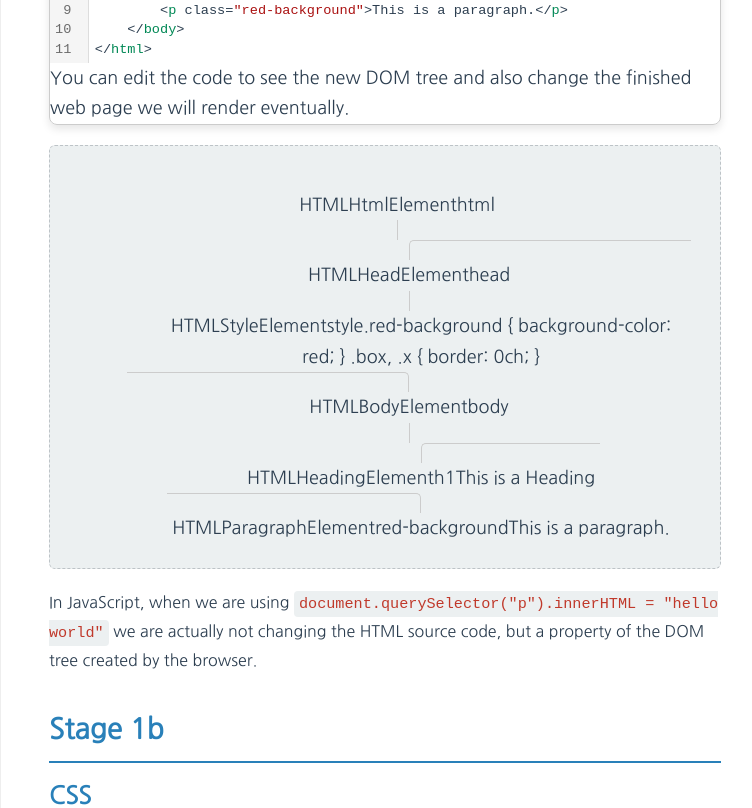
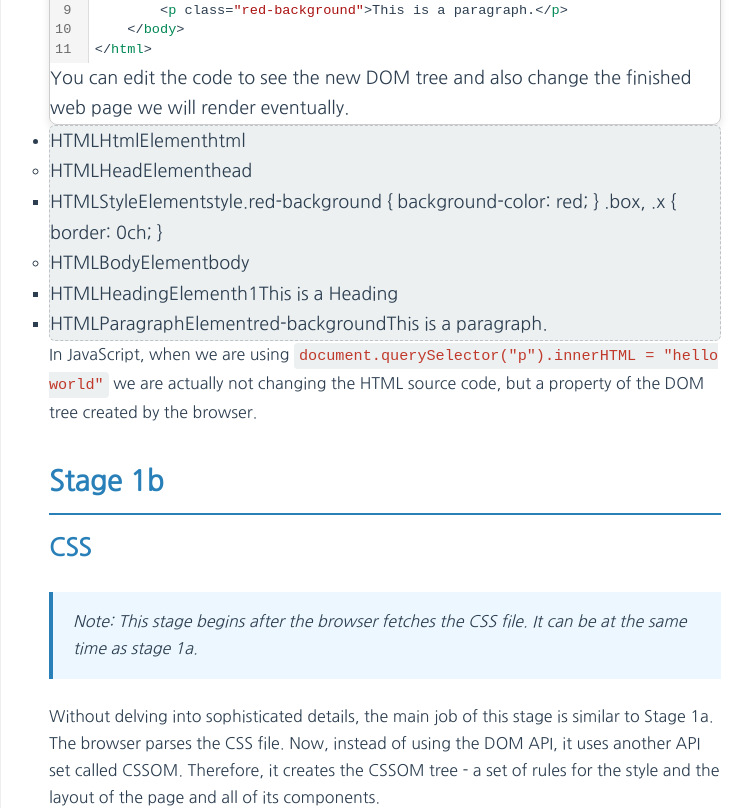
Before and after one commit to MoustachePants/browser-blog, a React (Vite) app: page / in a window 1280 px wide. Shown: the part 2280-3088 px from the top of the page, without its empty margins (255-1007 px from the left). Built offline with nearby package versions, Linux system fonts and the light colour scheme.

Commit message:
tree style WIP

```diff
--- a/src/components/Layout/Header/Header.css
+++ b/src/components/Layout/Header/Header.css
@@ -17,7 +17,7 @@
   font-weight: 400;
 }
 
-.blog-header-container ul {
+.blog-header-container > ul {
   list-style: none;
   display: flex;
   flex-direction: column;
--- a/src/components/Layout/Main/Main.css
+++ b/src/components/Layout/Main/Main.css
@@ -92,16 +92,13 @@
   margin-bottom: 0.75rem;
 }
 
-.stage ul {
+.stage > ul {
   list-style-type: disc;
   padding-left: 1.5rem;
 }
 
 .placeholder {
   background: #ecf0f1;
-  padding: 1.5rem;
-  text-align: center;
-  margin: 1.25rem 0;
   border: 0.0625rem dashed #bdc3c7;
   border-radius: 0.375rem;
   color: #7f8c8d;
--- a/src/components/UI/Tree/Tree.css
+++ b/src/components/UI/Tree/Tree.css
@@ -123,126 +123,43 @@
 /*  border-color: #94a0b4;*/
 /*}*/
 
-/* Tree.css */
+/*__________________________________________*/
 
-.tree-container {
-  display: flex;
-  justify-content: center;
-  align-items: center;
-  width: 100%;
-  height: 100%;
-  overflow: auto;
-  box-sizing: border-box;
-}
+/*.tree-container {*/
+/*  width: 100%;*/
+/*}*/
 
-.row {
-  display: flex;
-  justify-content: center;
-  align-items: center;
-  width: 100%;
-  box-sizing: border-box;
-}
+/*.row {*/
+/*  width: 100%;*/
+/*}*/
 
-.tree {
-  width: 100%;
-  max-width: 100%;
-  box-sizing: border-box;
-}
+/*.tree-container {*/
+/*}*/
 
-.tree ul {
-  padding-top: 20px;
-  position: relative;
-  transition: all 0.5s;
-  display: flex;
-  justify-content: center;
-  width: 100%;
-  box-sizing: border-box;
-  flex-wrap: wrap;
-}
+/*.tree {*/
+/*  overflow: auto;*/
+/*}*/
 
-.tree li {
-  list-style-type: none;
-  text-align: center;
-  position: relative;
-  padding: 20px 5px 0 5px;
-  transition: all 0.5s;
-  box-sizing: border-box;
-}
+/*.tree ul {*/
+/*  !*position: sticky;*!*/
+/*  width: 100%;*/
+/*  display: flex;*/
+/*  align-items: center;*/
+/*  justify-content: center;*/
+/*  list-style: none;*/
+/*  text-align: center;*/
+/*  margin: 1rem;*/
+/*}*/
 
-.tree li::before,
-.tree li::after {
-  content: "";
-  position: absolute;
-  top: 0;
-  right: 50%;
-  border-top: 1px solid #ccc;
-  width: 50%;
-  height: 20px;
-  box-sizing: border-box;
-}
+/*.tree ul {*/
+/*}*/
 
-.tree li::after {
-  right: auto;
-  left: 50%;
-  border-left: 1px solid #ccc;
-}
+/*.tree li {*/
+/*  margin: 1rem;*/
+/*  !*display: inline-table;*!*/
+/*}*/
 
-.tree li:only-child::after,
-.tree li:only-child::before {
-  display: none;
-}
-
-.tree li:only-child {
-  padding-top: 0;
-}
-
-.tree li:first-child::before,
-.tree li:last-child::after {
-  border: 0 none;
-}
-
-.tree li:last-child::before {
-  border-right: 1px solid #ccc;
-  border-radius: 0 5px 0 0;
-}
-
-.tree li:first-child::after {
-  border-radius: 5px 0 0 0;
-}
-
-.tree ul ul::before {
-  content: "";
-  position: absolute;
-  top: 0;
-  left: 50%;
-  border-left: 1px solid #ccc;
-  width: 0;
-  height: 20px;
-}
-
-.tree li a {
-  border: 1px solid #ccc;
-  padding: 5px 10px;
-  text-decoration: none;
-  color: #666;
-  font-family: Arial, Verdana, Tahoma;
-  font-size: 11px;
-  display: inline-block;
-  border-radius: 5px;
-  transition: all 0.5s;
-  box-sizing: border-box;
-}
-
-.tree li a:hover,
-.tree li a:hover + ul li a {
-  background: #c8e4f8;
-  color: #000;
-  border: 1px solid #94a0b4;
-}
-
-.tree li a:hover + ul li::after,
-.tree li a:hover + ul li::before,
-.tree li a:hover + ul::before,
-.tree li a:hover + ul ul::before {
-  border-color: #94a0b4;
-}
+/*.tree ul li div {*/
+/*  display: inline-block;*/
+/*  border: black 1px solid;*/
+/*}*/
```
